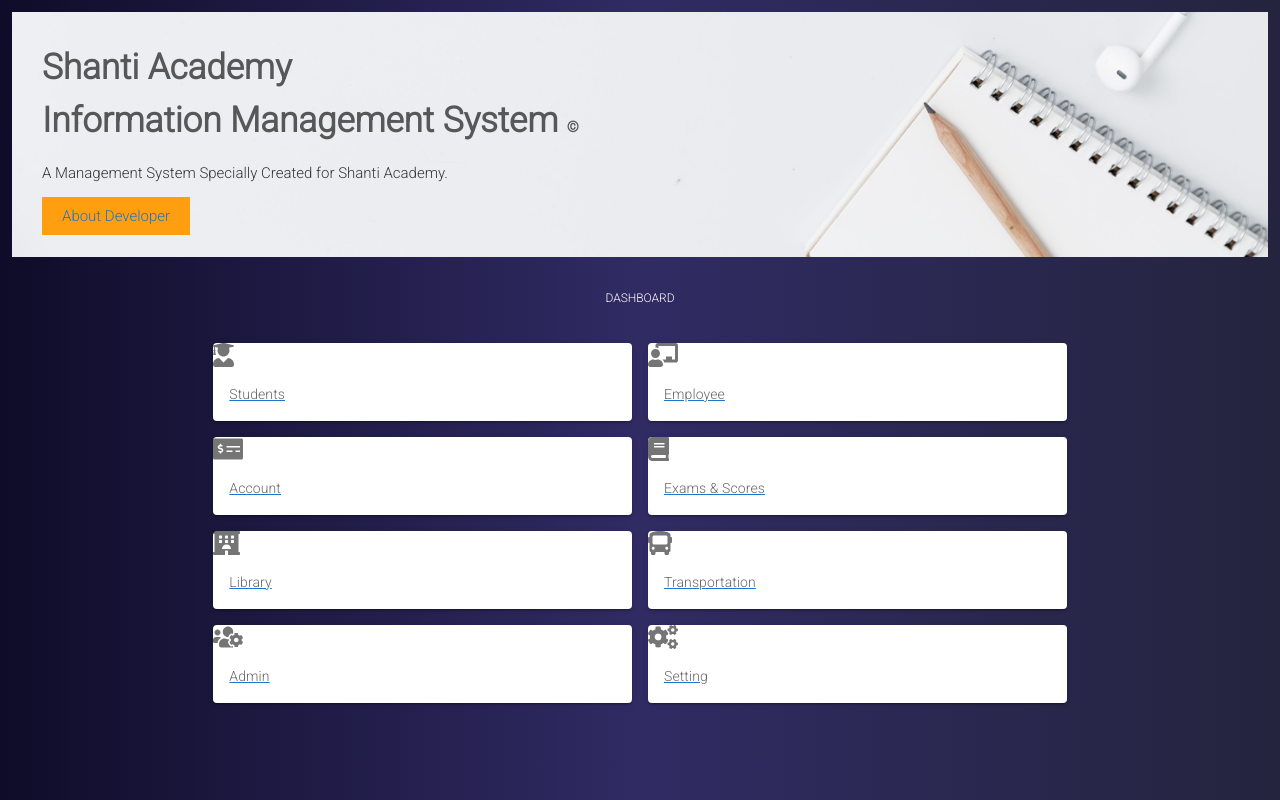
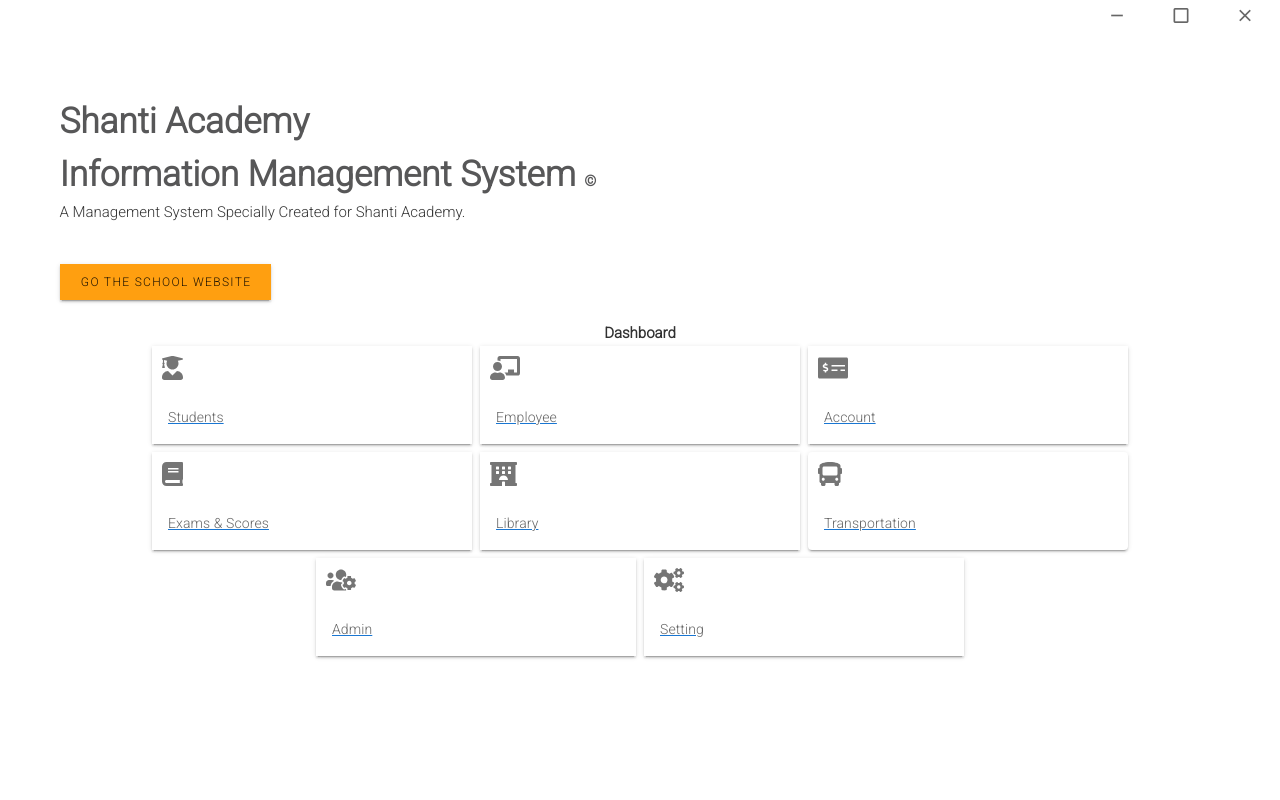
Before and after one commit to ashish6566/electron-vue-app, a Vue app in the folder app/: page / in a window 1280 px wide. Built offline with nearby package versions, Linux system fonts and the light colour scheme; a small style sheet from the web is missing; what vue-electron would draw is missing.

Commit message:
vuetify optimitsed

```diff
--- a/app/src/App.vue
+++ b/app/src/App.vue
@@ -1,11 +1,20 @@
 <template>
   <v-app id="app">
     <!-- Provides the application the proper gutter -->
-    <v-content>
-      <v-container fluid id="home-container">
-        <router-view></router-view>
-      </v-container>
-    </v-content>
+    <v-system-bar window color="transparent">
+      <div id="win-controls">
+        <v-btn text tile>
+          <v-icon dense>mdi-minus</v-icon>
+        </v-btn>
+        <v-btn text tile>
+          <v-icon dense>mdi-checkbox-blank-outline</v-icon>
+        </v-btn>
+        <v-btn text tile>
+          <v-icon dense>mdi-close</v-icon>
+        </v-btn>
+      </div>
+    </v-system-bar>
+    <router-view></router-view>
   </v-app>
   <!-- <div id="app">
 
@@ -27,80 +36,27 @@ body {
   font-family: "Roboto", sans-serif;
 }
 #app {
-  /* height: 100%;
-  width: 100%; */
-  background: linear-gradient(to right, #0f0c29, #302b63, #24243e);
+  /* background: linear-gradient(to right, #0f0c29, #302b63, #24243e); */
   -webkit-font-smoothing: antialiased;
   -moz-osx-font-smoothing: grayscale;
-  color: #fff;
+  color: rgb(49, 49, 49);
 }
-
-/* .left-sidebar #back-home a {
-  font-size: 15px;
+#home-container {
+  padding: 0;
 }
-.about,
-.account,
-.admin,
-.exams-scores,
-.employee,
-.library,
-.student,
-.transportation,
-.setting {
-  height: 96vh;
-  background: white;
-  color: #3a3d40;
-}
-.left-sidebar {
-  width: 15%;
-  height: 100%;
-  background-color: rgb(46, 58, 70);
-}
-a {
-  text-decoration: none;
-  color: #fff;
+#win-controls {
+  position: absolute;
+  right: 3px;
 }
 #back-home {
   width: 100%;
   display: block;
   padding: 10px 0;
 }
-hr {
-  size: 1px;
-  background: white;
-  margin-bottom: 5px;
-}
-.page-title {
-  padding: 15px;
-  color: white;
-  font-size: 16px;
-}
-.content {
-  width: 85%;
-  position: absolute;
-  right: 0;
-  top: -2px;
-  padding: 2px;
-}
-.nav-top {
+/* .nav-top {
   width: 100%;
   padding: 10px;
   font-size: 1.2rem;
   color: #0f0c29;
-}
-label {
-  font-size: 1.3rem;
-  padding: 10px;
-}
-input {
-  margin-bottom: 5px;
-  font-size: 14px;
-  padding: 5px auto;
-  border: 1px solid rgb(192, 191, 191);
-  border-radius: 1px;
-  box-shadow: 5px 5px 20px rgb(224, 220, 220);
-}
-.home {
-  padding-top: 0px;
 } */
 </style>
--- a/app/src/components/Home-Container.vue
+++ b/app/src/components/Home-Container.vue
@@ -1,123 +1,100 @@
 <template>
-  <div class="home-container">
-    <div class="head-title">
-      <div class="headDiv">
-        <h2>
+  <v-container class="home" fluid>
+    <!--  -->
+    <v-container class="head-title" fluid>
+      <v-container grid-list-xs>
+        <h1>
           Shanti Academy
           <br />Information Management System
           <span id="copyright">&copy;</span>
           <!-- require a component to display name as required-->
-        </h2>
-
-        <div class="descDiv">
-          <p id="head-desc">A Management System Specially Created for Shanti Academy.</p>
-        </div>
-
-        <div class="aboutDiv">
-          <a id="btnAbout">About Developer</a>
-        </div>
-      </div>
-    </div>
-
-    <v-container
-      align-baseline
-      align-center
-      align-content-center
-      align-content-end
-      align-content-space-around
-      align-content-space-between
-      align-content-start
-      align-end
-      align-start
-      d-flex
-      fill-height
-      fluid
-      grid-list-md
-      id="dashboard-container"
-      justify-center
-      justify-end
-      justify-space-around
-      justify-space-between
-      justify-start
-      reverse
-      tag="div"
-      wrap
-    >
-      <div class="dashboard-section">
-        <p>DASHBOARD</p>
-      </div>
+        </h1>
+        <p id="head-desc">A Management System Specially Created for Shanti Academy.</p>
+      </v-container>
+      <!-- <v-container id="descDiv">
+      </v-container>-->
+      <v-container>
+        <v-btn id="website-link" tile orange>go the school website</v-btn>
+      </v-container>
     </v-container>
 
-    <v-container class="grid-dashboards" fluid>
+    <v-container id="dashbrd-title-container">
+      <v-layout row justify-center>
+        <strong id="dashboard-title">Dashboard</strong>
+      </v-layout>
+    </v-container>
+
+    <v-container class="dashboard-container" fill-height fluid>
       <v-layout row wrap justify-center>
-        <v-flex xs5 md4 ma-2>
+        <!--  -->
+        <v-flex sm4 md3 ma-1>
           <router-link to="/student">
-            <v-card class="nav-link">
-              <v-icon>fas fa-user-graduate</v-icon>
+            <v-card class="nav-link" tile>
+              <v-icon class="dashbrd-icons">fas fa-user-graduate</v-icon>
               <v-card-subtitle class="nav-label">Students</v-card-subtitle>
             </v-card>
           </router-link>
         </v-flex>
 
-        <v-flex xs5 md4 ma-2>
+        <v-flex sm4 md3 ma-1>
           <!-- To do : add v-flex outside v-card -->
           <router-link to="/employee">
-            <v-card class="nav-link">
-              <v-icon>fas fa-chalkboard-teacher</v-icon>
+            <v-card class="nav-link" tile>
+              <v-icon class="dashbrd-icons">fas fa-chalkboard-teacher</v-icon>
               <v-card-subtitle class="nav-label">Employee</v-card-subtitle>
             </v-card>
           </router-link>
         </v-flex>
 
-        <v-flex xs5 md4 ma-2>
+        <v-flex sm4 md3 ma-1>
           <router-link to="/account">
-            <v-card class="nav-link">
-              <v-icon>fas fa-money-check-alt</v-icon>
+            <v-card class="nav-link" tile>
+              <v-icon class="dashbrd-icons">fas fa-money-check-alt</v-icon>
               <v-card-subtitle class="nav-label">Account</v-card-subtitle>
             </v-card>
           </router-link>
         </v-flex>
 
-        <v-flex xs5 md4 ma-2>
-          <router-link to="/exams_score">
-            <v-card class="nav-link" id="rlExams-score">
-              <v-icon>fas fa-book</v-icon>
+        <v-flex sm4 md3 ma-1>
+          <router-link to="/exams_score" tile>
+            <v-card class="nav-link" id="rlExams-score" tile>
+              <v-icon class="dashbrd-icons">fas fa-book</v-icon>
               <v-card-subtitle class="nav-label">Exams &amp; Scores</v-card-subtitle>
             </v-card>
           </router-link>
         </v-flex>
 
-        <v-flex xs5 md4 ma-2>
-          <router-link to="/library">
-            <v-card class="nav-link" id="rlLibrary">
-              <v-icon>fas fa-hotel</v-icon>
+        <v-flex sm4 md3 ma-1>
+          <router-link to="/library" tile>
+            <v-card class="nav-link" id="rlLibrary" tile>
+              <v-icon class="dashbrd-icons">fas fa-hotel</v-icon>
               <v-card-subtitle class="nav-label">Library</v-card-subtitle>
             </v-card>
           </router-link>
         </v-flex>
 
-        <v-flex xs5 md4 ma-2>
-          <router-link to="/transportation">
+        <v-flex sm4 md3 ma-1>
+          <router-link to="/transportation" tile>
             <v-card class="nav-link" id="rltransportation">
-              <v-icon>fas fa-bus</v-icon>
+              <v-icon class="dashbrd-icons">fas fa-bus</v-icon>
               <v-card-subtitle class="nav-label">Transportation</v-card-subtitle>
             </v-card>
           </router-link>
         </v-flex>
 
-        <v-flex xs5 md4 ma-2>
+        <v-flex sm4 md3 ma-1>
           <router-link to="/admin">
-            <v-card class="nav-link" id="rlAdmin">
-              <v-icon>fas fa-users-cog</v-icon>
+            <v-card class="nav-link" id="rlAdmin" tile>
+              <v-icon class="dashbrd-icons">fas fa-users-cog</v-icon>
               <v-card-subtitle class="nav-label">Admin</v-card-subtitle>
             </v-card>
           </router-link>
         </v-flex>
 
-        <v-flex xs5 md4 ma-2>
+        <v-flex sm4 md3 ma-1>
           <router-link to="/setting">
-            <v-card class="nav-link" id="rlAdmin">
-              <v-icon>fas fa-cogs</v-icon>
+            <v-card class="nav-link" id="rlAdmin" tile>
+              <v-icon class="dashbrd-icons">fas fa-cogs</v-icon>
               <v-card-subtitle class="nav-label">Setting</v-card-subtitle>
             </v-card>
           </router-link>
@@ -125,7 +102,7 @@
       </v-layout>
     </v-container>
     <!--End of grid-dashboard-->
-  </div>
+  </v-container>
   <!--End of container-->
 </template>
 <script>
@@ -135,48 +112,45 @@ export default {
 </script>
 
 <style scoped>
-/* .container {
-  display: flex;
-  flex-direction: column;
-  width: 100%;
-  margin: 0 auto;
-} */
-
-.head-title {
-  width: 100%;
-  max-height: 40vh;
-  padding: 30px;
-  /* padding-left: 35px; */
-  background: url(../assets/whitelaptopcropped.jpg) no-repeat;
-  background-size: cover;
-  background-position: 29% 90%;
-  margin-bottom: 20px;
+.home {
+  padding: 0;
 }
-.head-title h2 {
+.head-title-bg {
+  padding: 0;
+  /* background-image: ""; */
+}
+.head-title h1 {
   font-size: 35px;
-  /* color:  #353535 ; */
-  color: #575758;
-  margin-bottom: 15px;
+  color: #575758; /* change color after head-title gets bg img */
+  margin-top: 40px;
 }
 
-.head-title h2 #copyright {
+#copyright {
   font-size: 15px;
 }
 
-.head-title #head-desc {
+#head-desc {
   font-size: 15px;
   color: #353535;
-  margin-bottom: 20px;
 }
 
-.head-title .aboutDiv {
-  padding-right: 100px;
-}
-
-.head-title #btnAbout {
+#website-link {
   background-color: #ff9f10;
   padding: 10px 20px;
   font-size: 15px;
+}
+#dashbrd-title-container {
+  padding: 0;
+}
+
+#dashboard-title {
+  font-size: 15px;
+  padding: 10px;
+}
+
+.dashbrd-icons {
+  font-size: 48px;
+  margin: 10px;
 }
 /*
 .dashboard-container .dashboard-section {
@@ -199,25 +173,6 @@ export default {
   border-bottom-color: #07d452;
 }
 
-.grid-dashboards {
-  justify-content: center;
-}
-
-.grid-dashboards a {
-  font-size: 30px;
-  background-color: rgba(255, 255, 255, 0.15);
-  backdrop-filter: blur(5px);
-}
-.nav-link {
-  /* display: flex;
-  flex-flow: column; */
-/* align-items: center; */
-/* justify-content: center; */
-/* height: 100%;
-}
-   */
-/*  */
-
 .grid-dashboards .nav-link .nav-icon {
   padding: 10px;
 }
--- a/app/src/views/Home.vue
+++ b/app/src/views/Home.vue
@@ -1,7 +1,7 @@
 <template>
-  <div class="home">
+  <v-content>
     <HomeContainer></HomeContainer>
-  </div>
+  </v-content>
   <!--End of Home-->
 </template>
 
```
Also changed, not shown: app/src/assets/whiteplant.jpg (renamed from app/src/assets/whiteplant (1).jpg).
